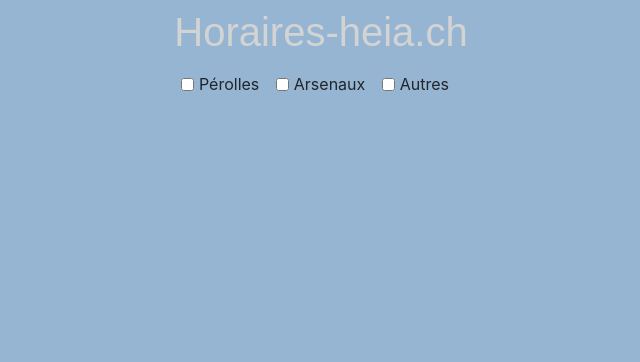
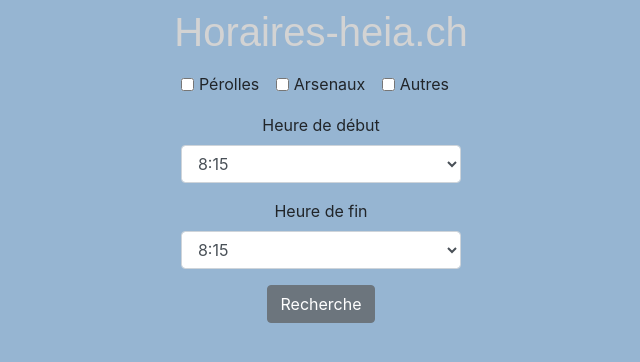
Before and after one commit to lnoth/horaires-salles, a PHP site: page /horaires-salles/Site_Internet/index.html in a window 1280 px wide. Shown: the top 362 px of the page, without its empty margins (319-959 px from the left). Run offline with PHP 8.4, Linux system fonts and the light colour scheme.

Commit message:
add form on internet website

```diff
--- a/Site_Internet/css/style.css
+++ b/Site_Internet/css/style.css
@@ -12,3 +12,24 @@ body {
     color: lightgray;
     font-family: sans-serif;
 }
+
+.loader {
+    border: 8px solid #f3f3f3; /* Light grey */
+    border-top: 8px solid gray; /* Blue */
+    border-radius: 50%;
+    width: 80px;
+    height: 80px;
+    animation: spin 2s linear infinite;
+}
+
+@keyframes spin {
+    0% { transform: rotate(0deg); }
+    100% { transform: rotate(360deg); }
+}
+
+#loaderDiv {
+    width: 180px;
+    height: 150px;
+    background-color: rgb(211,211,211);
+    border-radius: 5px;
+}
--- a/Site_Internet/index.html
+++ b/Site_Internet/index.html
@@ -10,7 +10,6 @@
     <link rel="stylesheet" type="text/css" href="css/style.css">
 </head>
 <body>
-
     <div class="container">
         <div class="row justify-content-center align-items-center mt-2">
             <h1 id="page_title">Horaires-heia.ch</h1>
@@ -19,7 +18,7 @@
 
     <div class="container">
         <div class="row justify-content-center align-items-center mt-2">
-            <form>
+            <form id="researchForm">
                 <div class="form-group">
                     <div class="form-check form-check-inline">
                         <input class="form-check-input" type="checkbox" id="perolles" value="perolles">
@@ -34,9 +33,85 @@
                         <label class="form-check-label" for="autre">Autres</label>
                     </div>
                 </div>
+
+                <div class="form-group">
+                    <center>
+                        <label for="startHour">Heure de début</label>
+                    </center>
+                    <select class="form-control" id="startHour">
+                        <option id="startHour_1" value="8:15">8:15</option>
+                        <option id="startHour_2" value="9:00">9:00</option>
+                        <option id="startHour_3" value="9:05">9:05</option>
+                        <option id="startHour_4" value="9:50">9:50</option>
+                        <option id="startHour_5" value="10:15">10:15</option>
+                        <option id="startHour_6" value="11:00">11:00</option>
+                        <option id="startHour_7" value="11:05">11:05</option>
+                        <option id="startHour_8" value="11:50">11:50</option>
+                        <option id="startHour_9" value="13:00">13:00</option>
+                        <option id="startHour_10" value="13:45">13:45</option>
+                        <option id="startHour_11" value="13:50">13:50</option>
+                        <option id="startHour_12" value="14:35">14:35</option>
+                        <option id="startHour_13" value="15:00">15:00</option>
+                        <option id="startHour_14" value="15:45">15:45</option>
+                        <option id="startHour_15" value="15:50">15:50</option>
+                        <option id="startHour_16" value="16:35">16:35</option>
+                        <option id="startHour_17" value="17:00">17:00</option>
+                        <option id="startHour_18" value="17:45">17:45</option>
+                        <option id="startHour_19" value="17:50">17:50</option>
+                        <option id="startHour_20" value="18:35">18:35</option>
+                    </select>
+                </div>
+
+                <div class="form-group">
+                    <center>
+                        <label for="endHour">Heure de fin</label>
+                    </center>
+                    <select class="form-control" id="endHour">
+                        <option id="endHour_1" value="8:15">8:15</option>
+                        <option id="endHour_2" value="9:00">9:00</option>
+                        <option id="endHour_3" value="9:05">9:05</option>
+                        <option id="endHour_4" value="9:50">9:50</option>
+                        <option id="endHour_5" value="10:15">10:15</option>
+                        <option id="endHour_6" value="11:00">11:00</option>
+                        <option id="endHour_7" value="11:05">11:05</option>
+                        <option id="endHour_8" value="11:50">11:50</option>
+                        <option id="endHour_9" value="13:00">13:00</option>
+                        <option id="endHour_10" value="13:45">13:45</option>
+                        <option id="endHour_11" value="13:50">13:50</option>
+                        <option id="endHour_12" value="14:35">14:35</option>
+                        <option id="endHour_13" value="15:00">15:00</option>
+                        <option id="endHour_14" value="15:45">15:45</option>
+                        <option id="endHour_15" value="15:50">15:50</option>
+                        <option id="endHour_16" value="16:35">16:35</option>
+                        <option id="endHour_17" value="17:00">17:00</option>
+                        <option id="endHour_18" value="17:45">17:45</option>
+                        <option id="endHour_19" value="17:50">17:50</option>
+                        <option id="endHour_20" value="18:35">18:35</option>
+                    </select>
+                </div>
+
+                <center>
+                    <button type="submit" class="btn btn-secondary" id="submitButton">Recherche</button>
+                </center>
             </form>
         </div>
     </div>
+    <div class="container">
+        <div class="row justify-content-center align-items-center mt-4">
+            <div class="alert alert-danger" id="submitError" style="display: none"></div>
+        </div>
+    </div>
 
+    <div class="container" id="containerLoader" style="display: none;">
+        <center>
+            <div class="row justify-content-center align-items-center" id="loaderDiv">
+                <div class="loader"></div>
+                <p>Recherche des salles...</p>
+            </div>
+        </center>
+    </div>
+
+
+    <script src="js/app.js"></script>
 </body>
 </html>
--- a/Site_Internet/js/app.js
+++ b/Site_Internet/js/app.js
@@ -0,0 +1,21 @@
+//prevent the page refresh
+$("#researchForm").submit(function(e) {
+    e.preventDefault();
+});
+
+//Do something when the user tries to submit the form
+$(document).on('click','#submitButton',function(){
+
+    let idStartHour = $("#startHour").children(":selected").attr("id");
+    let idEndHour = $("#endHour").children(":selected").attr("id");
+    let numberSelectedStartHour = idStartHour.split("_")[1];
+    let numberSelectedEndHour = idEndHour.split("_")[1];
+
+    if (numberSelectedStartHour >= numberSelectedEndHour){
+        $("#submitError").text("Veuillez selectionner des heures cohérentes");
+        $("#submitError").css("display","block");
+    }else {
+        $("#containerLoader").css("display","block");
+
+    }
+});
```
Also changed, not shown: 1 other file.
